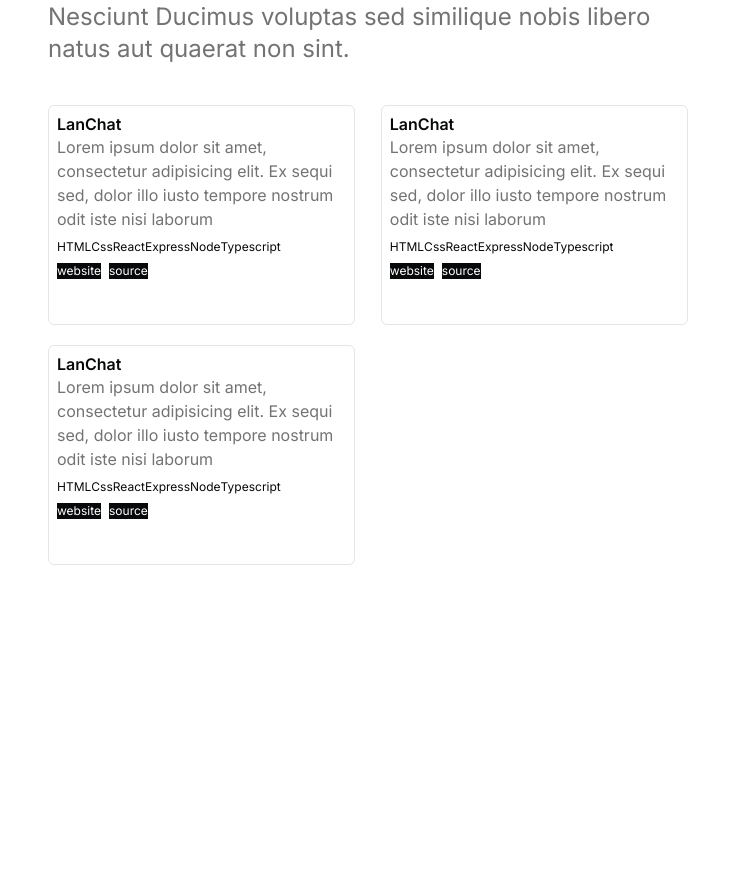
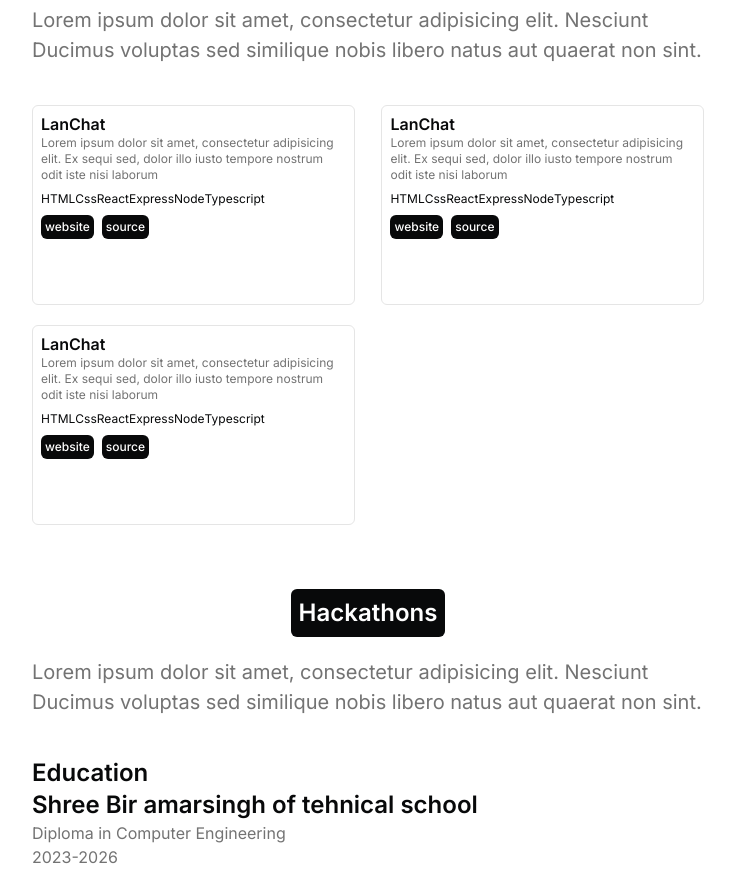
Before and after one commit to David-Rai/portfolio, a React (Vite) app: page / in a window 1280 px wide. Shown: the part 723-1592 px from the top of the page, without its empty margins (272-1007 px from the left). Before the commit the page ends 1288 px from the top, so only its background shows below. Built offline with nearby package versions, Linux system fonts and the light colour scheme.

Commit message:
Feat:Education,hackathon section added

```diff
--- /dev/null
+++ b/src/components/Education.jsx
@@ -0,0 +1,28 @@
+import React from "react";
+
+const Education = () => {
+  return (
+    <section className="w-full">
+      <h1>Education</h1>
+
+      {/* College */}
+      <div>
+        {/* logo */}
+        <div>
+          <img src="" alt="" />
+        </div>
+
+        <div>
+          <h1>Shree Bir amarsingh of tehnical school</h1>
+          <p>Diploma in Computer Engineering</p>
+        </div>
+
+        <div>
+          <p>2023-2026</p>
+        </div>
+      </div>
+    </section>
+  );
+};
+
+export default Education;
--- /dev/null
+++ b/src/components/Hackathons.jsx
@@ -0,0 +1,21 @@
+import React from 'react'
+
+const Hackathons = () => {
+  return (
+    <section className='w-full pt-16'>
+          {/* Top bar */}
+      <header className="flex items-center justify-center flex-col pb-10">
+        <h1 className='bg-text text-bg p-2 rounded-md mb-5'>Hackathons</h1>
+        <h2 className="text-text-secondary text-[20px] ">
+          Lorem ipsum dolor sit amet, consectetur adipisicing elit. Nesciunt
+          Ducimus voluptas sed similique nobis libero natus aut quaerat non
+          sint.
+        </h2>
+      </header>
+
+
+    </section>
+  )
+}
+
+export default Hackathons
--- a/src/components/MyProjects.jsx
+++ b/src/components/MyProjects.jsx
@@ -6,8 +6,8 @@ const MyProjects = () => {
     <section className="w-full pt-16">
       {/* Top bar */}
       <header className="flex items-center justify-center flex-col pb-10">
-        <h1>My Projects</h1>
-        <h2 className="text-text-secondary text-2xl">
+        <h1 className="bg-text text-bg p-2 rounded-md mb-5">My Projects</h1>
+        <h2 className="text-text-secondary text-[20px]">
           Lorem ipsum dolor sit amet, consectetur adipisicing elit. Nesciunt
           Ducimus voluptas sed similique nobis libero natus aut quaerat non
           sint.
@@ -28,15 +28,19 @@ const ProjectChild = ({ p }) => {
   const { name, details, techStacks, links } = p;
 
   return (
-    <div className="border-[1px] border-border rounded-md w-[48%] h-[220px] p-2">
+    <div className="border-[1px] border-border rounded-md w-[48%] h-[200px] p-2">
       <h1 className="text-text text-[16px]">{name}</h1>
-      <p>{details}</p>
+      <p className="text-xs">{details}</p>
 
       {/* Tech stacks list */}
       <div className="flex py-2">
         {techStacks.length > 0 &&
           techStacks.map((t, i) => {
-            return <div key={i} className="text-text text-xs">{t}</div>;
+            return (
+              <div key={i} className="text-text text-xs">
+                {t}
+              </div>
+            );
           })}
       </div>
 
@@ -45,7 +49,12 @@ const ProjectChild = ({ p }) => {
         {links.length > 0 &&
           links.map((l, i) => {
             return (
-              <a key={i} href={l.src} className="text-bg bg-text text-xs" target="_blank">
+              <a
+                key={i}
+                href={l.src}
+                className="text-bg bg-text text-xs p-1 rounded-md font-medium"
+                target="_blank"
+              >
                 {l.type}
               </a>
             );
--- /dev/null
+++ b/src/constants/hackathons.js
@@ -0,0 +1,9 @@
+export const hackthonList=[
+{
+name:"Godawari Hacks",
+country:"nepal",
+detials:
+      "Lorem ipsum dolor sit amet, consectetur adipisicing elit. Ex sequi sed, dolor illo iusto tempore nostrum odit iste nisi laborum",
+
+}
+]
--- a/src/pages/Home.jsx
+++ b/src/pages/Home.jsx
@@ -1,4 +1,6 @@
 import React from "react";
+import Education from "../components/Education";
+import Hackathons from "../components/Hackathons";
 import TopHeading from "../components/TopHeading";
 import About from "../components/About";
 import Skills from "../components/Skills";
@@ -6,7 +8,7 @@ import MyProject from "../components/MyProjects";
 
 const Home = () => {
   return (
-    <main className="min-h-screen w-full px-[25%] bg-bg">
+    <main className="min-h-screen max-w-2xl mx-auto bg-bg">
       {/* top heading section */}
       <TopHeading></TopHeading>
 
@@ -18,6 +20,12 @@ const Home = () => {
 
       {/* My Projects  */}
       <MyProject />
+
+      {/* Hackathons */}
+      <Hackathons />
+
+      {/* Education */}
+      <Education />
     </main>
   );
 };
```
